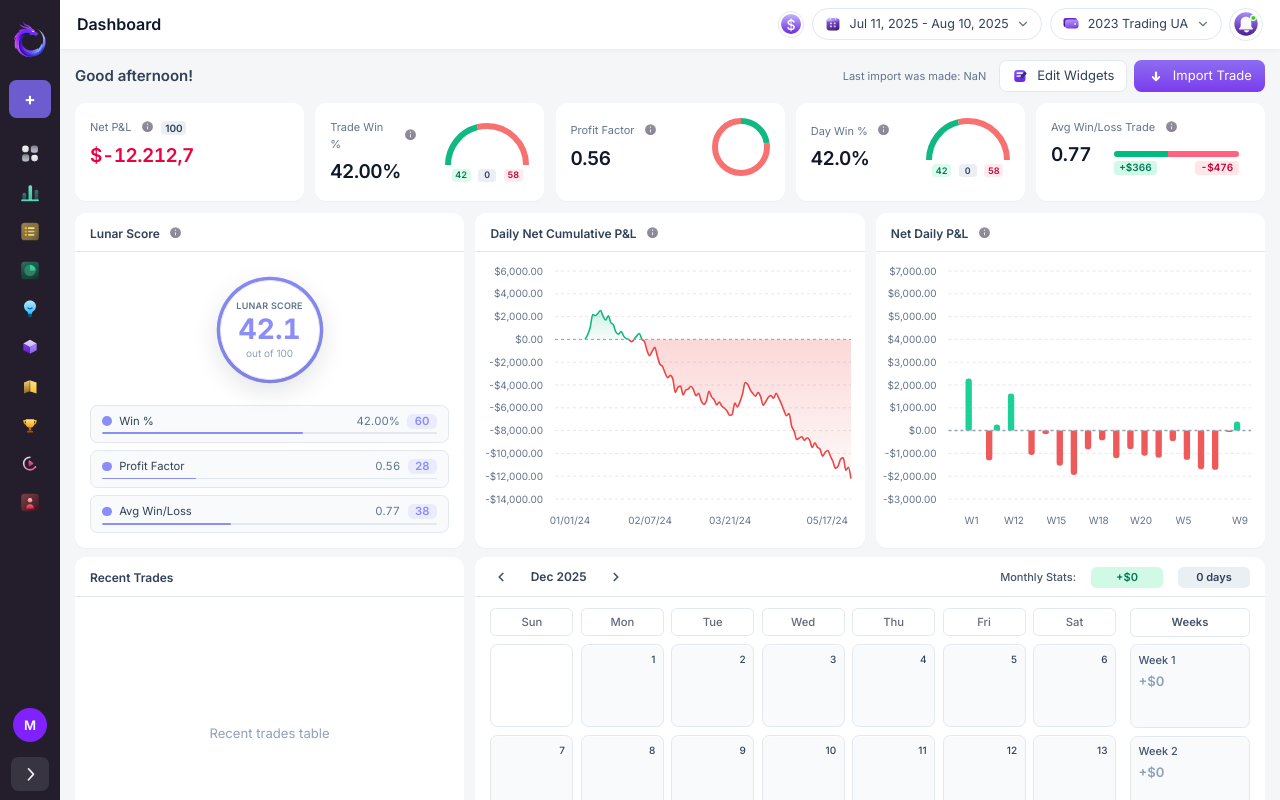
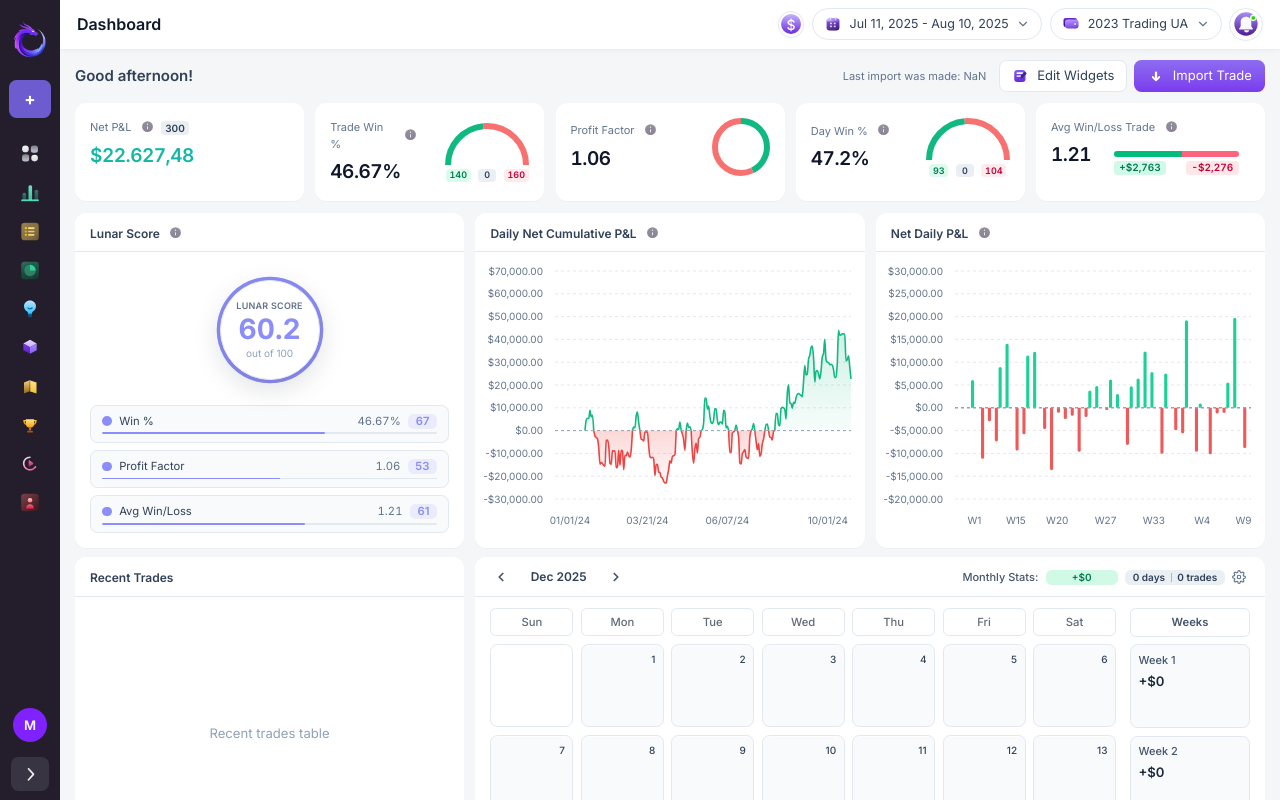
Before and after one commit to mertxofficial0/lunar-dashboard-v2, a React (Vite) app: page / in a window 1280 px wide. Built offline with nearby package versions, Linux system fonts and the light colour scheme.

Commit message:
feat: calendar settings, weekly percent & UI polish

```diff
--- a/src/components/v2/CalendarDayCell.tsx
+++ b/src/components/v2/CalendarDayCell.tsx
@@ -4,7 +4,15 @@ type Props = {
   pnlUsd?: number;
   trades?: number;
   disabled?: boolean;
+
+  showTradeCount?: boolean;
+  showDailyPercent?: boolean;
+
+  // 🔥 YENİ
+  dailyPercent?: number;
 };
+
+
 
 export default function CalendarDayCell({
   day,
@@ -12,7 +20,12 @@ export default function CalendarDayCell({
   pnlUsd,
   trades,
   disabled = false,
+  showTradeCount = true,
+  showDailyPercent = false,
+  dailyPercent,
 }: Props) {
+
+
   const styles = {
     /* 🔘 Trade olmayan gün */
     empty: `
@@ -23,18 +36,23 @@ export default function CalendarDayCell({
 
     /* 🟢 Pozitif gün */
     positive: `
-      bg-[#c8ffed]
+  bg-emerald-100
 border border-emerald-300
-      shadow-[0_2px_6px_rgba(16,185,129,0.25)]
+text-emerald-800
 
+  shadow-[0_1px_2px_rgba(0,0,0,0.04)]
 `,
+
 
     /* 🔴 Negatif gün */
     negative: `
-      bg-[#ffdfdf]
+  bg-rose-100
 border border-rose-300
-      shadow-[0_2px_6px_rgba(244,63,94,0.25)]
+text-rose-800
+
+  shadow-[0_1px_2px_rgba(0,0,0,0.04)]
 `,
+
 
     /* ⚪ Ay dışı */
     disabled: `
@@ -53,7 +71,9 @@ const hoverBorder = disabled
   ? "hover:border-emerald-400"
   : variant === "negative"
   ? "hover:border-rose-400"
-  : "hover:border-slate-300s";
+  : "hover:border-slate-300";
+
+
 
   return (
     <div
@@ -99,28 +119,59 @@ const hoverBorder = disabled
 
       {/* 📊 DATA */}
       {!disabled && variant !== "empty" && (
-        <div className="flex-1 flex flex-col items-center justify-center">
+  <div className="flex-1 relative">
+
+    {/* SAĞ ALT BLOK */}
+    <div className="absolute bottom-1.5 right-1.5 text-right space-y-[3px]">
+
+      {/* PNL */}
       <div
         className={`
-    text-sm
+          text-[13px]
           font-semibold
+          leading-tight
+          z-0
           ${
             variant === "positive"
-        ? "text-emerald-700"
+              ? "text-slate-900"
               : variant === "negative"
-        ? "text-rose-700"
-        : "text-slate-700"
+              ? "text-slate-900"
+              : "text-slate-800"
           }
         `}
       >
-  ${Math.round(pnlUsd ?? 0).toLocaleString()}
+        {pnlUsd! >= 0 ? "+" : "-"}${Math.abs(Math.round(pnlUsd!)).toLocaleString()}
       </div>
 
-          <div className="text-[10px] text-slate-600">
+      {/* TRADES */}
+      {showTradeCount && (
+  <div className="text-[10px] text-slate-600 leading-none">
     {trades} trades
+  </div>
+)}
+{showDailyPercent && dailyPercent !== undefined && (
+  <div
+    className={`
+      text-[10px]
+      font-medium
+      leading-none
+      ${
+        dailyPercent >= 0
+          ? "text-emerald-700"
+          : "text-rose-700"
+      }
+    `}
+  >
+    {dailyPercent >= 0 ? "+" : ""}
+    {dailyPercent.toFixed(2)}%
+  </div>
+)}
+
+
     </div>
   </div>
 )}
+
     </div>
   );
 }
--- a/src/components/v2/CalendarV2.tsx
+++ b/src/components/v2/CalendarV2.tsx
@@ -1,38 +1,59 @@
-
 import CalendarDayCell from "./CalendarDayCell";
 import { fakeTrades } from "../../lib/fakeTrades";
-const dailyMap = buildDailyMap(fakeTrades);
+
+/* ======================
+   TYPES
+====================== */
 
 type DaySummary = {
   pnlUsd: number;
   trades: number;
+  equityBefore?: number;
+  equityAfter?: number;
 };
+
+/* ======================
+   DAILY MAP
+====================== */
 
 function buildDailyMap(trades: typeof fakeTrades) {
   const map: Record<string, DaySummary> = {};
 
-  trades.forEach(t => {
-    // t.date zaten "YYYY-MM-DD"
+  trades.forEach((t) => {
     if (!map[t.date]) {
-      map[t.date] = { pnlUsd: 0, trades: 0 };
+      map[t.date] = {
+        pnlUsd: 0,
+        trades: 0,
+        equityBefore: t.account.equityBefore,
+        equityAfter: t.account.equityAfter,
+      };
     }
 
     map[t.date].pnlUsd += t.pnlUsd;
     map[t.date].trades += 1;
+
+    // gün içindeki son trade equityAfter
+    map[t.date].equityAfter = t.account.equityAfter;
   });
 
   return map;
 }
 
+const dailyMap = buildDailyMap(fakeTrades);
+
+/* ======================
+   COMPONENT
+====================== */
 
 export default function CalendarV2({
   currentDate,
+  showTradeCount,
+  showDailyPercent,
 }: {
   currentDate: Date;
+  showTradeCount: boolean;
+  showDailyPercent: boolean;
 }) {
-
-
-
   const year = currentDate.getFullYear();
   const month = currentDate.getMonth(); // 0–11
 
@@ -43,11 +64,9 @@ export default function CalendarV2({
 
   return (
     <div className="h-full w-full flex flex-col">
-
-
       {/* WEEKDAYS */}
       <div className="grid grid-cols-7 gap-2 mb-2">
-  {["Sun", "Mon", "Tue", "Wed", "Thu", "Fri", "Sat"].map(day => (
+        {["Sun", "Mon", "Tue", "Wed", "Thu", "Fri", "Sat"].map((day) => (
           <div
             key={day}
             className="
@@ -56,8 +75,7 @@ export default function CalendarV2({
               text-slate-800/70
               border
               rounded-md
-        border border-slate-200
-
+              border-slate-200
               px-2
               py-1.5
               text-center
@@ -69,52 +87,68 @@ export default function CalendarV2({
         ))}
       </div>
 
-
       {/* GRID */}
       <div className="grid grid-cols-7 gap-2 flex-1 auto-rows-fr">
-  {(() => {
-    const totalCells =
-      startWeekDay + daysInMonth <= 35 ? 35 : 42;
-
-    return Array.from({ length: totalCells }).map((_, i) => {
+        {Array.from({
+          length:
+            startWeekDay + daysInMonth <= 35 ? 35 : 42,
+        }).map((_, i) => {
           const dayNumber = i - startWeekDay + 1;
-
           const isOutsideMonth =
             dayNumber < 1 || dayNumber > daysInMonth;
 
           let variant: "empty" | "positive" | "negative" = "empty";
           let pnlUsd: number | undefined;
           let trades: number | undefined;
+          let dailyPercent: number | undefined;
 
           if (!isOutsideMonth) {
-  const dateKey = `${year}-${String(month + 1).padStart(2, "0")}-${String(dayNumber).padStart(2, "0")}`;
+            const dateKey = `${year}-${String(month + 1).padStart(
+              2,
+              "0"
+            )}-${String(dayNumber).padStart(2, "0")}`;
+
             const summary = dailyMap[dateKey];
 
             if (summary) {
               pnlUsd = summary.pnlUsd;
               trades = summary.trades;
-    variant = summary.pnlUsd >= 0 ? "positive" : "negative";
+              variant =
+                summary.pnlUsd >= 0
+                  ? "positive"
+                  : "negative";
+
+              if (
+                summary.equityBefore &&
+                summary.equityAfter &&
+                summary.equityBefore !== 0
+              ) {
+                dailyPercent =
+                  ((summary.equityAfter -
+                    summary.equityBefore) /
+                    summary.equityBefore) *
+                  100;
               }
             }
-
+          }
 
           return (
             <CalendarDayCell
               key={i}
-          day={isOutsideMonth ?  undefined: dayNumber}
+              day={
+                isOutsideMonth ? undefined : dayNumber
+              }
               variant={variant}
               pnlUsd={pnlUsd}
               trades={trades}
               disabled={isOutsideMonth}
+              showTradeCount={showTradeCount}
+              showDailyPercent={showDailyPercent}
+              dailyPercent={dailyPercent}
             />
           );
-    });
-  })()}
+        })}
       </div>
-
-
-
-
     </div>
   );
 }
--- a/src/components/v2/DashboardV2.tsx
+++ b/src/components/v2/DashboardV2.tsx
@@ -30,6 +30,10 @@ export default function DashboardV2() {
 });
 const selectedYear = calendarDate.getFullYear();
 const selectedMonth = calendarDate.getMonth(); // 0–11
+const [showWeekly, setShowWeekly] = useState(true);
+const [showCalendarSettings, setShowCalendarSettings] = useState(false);
+const [showTradeCount, setShowTradeCount] = useState(true);
+const [showDailyPercent, setShowDailyPercent] = useState(false);
 
 const monthlyTrades = fakeTrades.filter(t => {
   const d = new Date(t.date);
@@ -48,6 +52,8 @@ const monthlyPnL = monthlyTrades.reduce(
 const monthlyTradeDays = new Set(
   monthlyTrades.map(t => t.date)
 ).size;
+
+const monthlyTradeCount = monthlyTrades.length;
 
   const [showCumulative, setShowCumulative] = useState(false);
   const [showNetPnL, setShowNetPnL] = useState(false);
@@ -369,7 +375,7 @@ positive={dashboardStats.netPnL >= 0}
       </div>
 
       {/* SAĞ TARAF – MONTHLY SUMMARY */}
-<div className="flex items-center gap-4 text-[11px]">
+<div className="flex items-center gap-2 text-[11px]">
 
   {/* Label */}
   <span className="text-slate-600 font-medium">
@@ -380,9 +386,9 @@ positive={dashboardStats.netPnL >= 0}
   <span
     className={`
       inline-flex items-center justify-center
-      px-2.5 py-0.5
+      px-1 py-0
       rounded-md
-      text-[11px] font-semibold
+      text-[10px] font-semibold
       min-w-[72px]
       ${
         monthlyPnL >= 0
@@ -399,16 +405,96 @@ positive={dashboardStats.netPnL >= 0}
   <span
   className="
     inline-flex items-center justify-center
-      px-0 py-0.5
+    px-2 py-0
     rounded-md
-      text-[11px] font-semibold
-      min-w-[72px]
+    text-[10px] font-semibold
     bg-slate-200/70
     text-slate-700
+    gap-1
   "
 >
   {monthlyTradeDays} days
+  {/* DİKEY ÇİZGİ */}
+  <span className="mx-0.5 h-2.5 w-px bg-slate-400/70" />
+  {monthlyTradeCount} trades
 </span>
+<button
+  onClick={() => setShowCalendarSettings(v => !v)}
+  className="
+    -ml-1
+    p-1
+    rounded-md
+    text-slate-500
+
+    cursor-pointer
+    hover:text-slate-900
+    hover:bg-violet-100
+
+
+    transition
+    duration-150
+    relative
+  "
+
+>
+
+  <SettingsIcon />
+
+  {showCalendarSettings && (
+    <div className="
+  absolute
+  top-full
+  right-0
+  mt-2
+  w-[200px]
+  bg-white
+  border
+  border-slate-200
+  rounded-lg
+  shadow-lg
+  p-3
+  z-50
+  space-y-3
+">
+  {/* WEEKLY TOGGLE */}
+  <label className="flex items-center gap-2 text-xs text-slate-700 cursor-pointer">
+    <input
+  type="checkbox"
+  checked={showWeekly}
+  onChange={() => setShowWeekly(v => !v)}
+  className="accent-violet-600 cursor-pointer"
+/>
+
+    Show weekly summary
+  </label>
+
+  {/* TRADE COUNT TOGGLE */}
+  <label className="flex items-center gap-2 text-xs text-slate-700 cursor-pointer">
+    <input
+      type="checkbox"
+      checked={showTradeCount}
+      onChange={() => setShowTradeCount(v => !v)}
+      className="accent-violet-600 cursor-pointer"
+    />
+    Show trade count
+  </label>
+  {/* DAILY % TOGGLE */}
+<label className="flex items-center gap-2 text-xs text-slate-700 cursor-pointer">
+  <input
+    type="checkbox"
+    checked={showDailyPercent}
+    onChange={() => setShowDailyPercent(v => !v)}
+    className="accent-violet-600 cursor-pointer"
+  />
+  Show daily % change
+</label>
+
+</div>
+
+  )}
+</button>
+
+
 
 </div>
 
@@ -420,17 +506,37 @@ positive={dashboardStats.netPnL >= 0}
   height="h-[485px]"
 
 >
-  <div className="grid grid-cols-[1fr_120px] gap-[14px] h-full w-full">
+  <div
+  className={`grid h-full w-full gap-[14px] ${
+    showWeekly
+      ? "grid-cols-[1fr_120px]"
+      : "grid-cols-1"
+  }`}
+>
+
   {/* SOL: CALENDAR */}
-  <CalendarV2 currentDate={calendarDate} />
+  <CalendarV2
+  currentDate={calendarDate}
+  showTradeCount={showTradeCount}
+  showDailyPercent={showDailyPercent}
+/>
+
+
 
   {/* SAĞ: WEEKLY PNL */}
+  {showWeekly && (
   <WeeklyPnLColumn
   trades={monthlyTrades}
   year={selectedYear}
   month={selectedMonth}
   totalRows={totalCells / 7}
+  showTradeCount={showTradeCount}
+  showDailyPercent={showDailyPercent}
 />
+
+)}
+
+
 
 </div>
 
@@ -525,6 +631,23 @@ function ArrowLeft() {
     </svg>
   );
 }
+function SettingsIcon() {
+  return (
+    <svg
+      width="14"
+      height="14"
+      viewBox="0 0 24 24"
+      fill="none"
+      stroke="currentColor"
+      strokeWidth="2"
+      strokeLinecap="round"
+      strokeLinejoin="round"
+    >
+      <circle cx="12" cy="12" r="3" />
+      <path d="M19.4 15a1.65 1.65 0 0 0 .33 1.82l.06.06a2 2 0 0 1-2.83 2.83l-.06-.06a1.65 1.65 0 0 0-1.82-.33 1.65 1.65 0 0 0-1 1.51V21a2 2 0 0 1-4 0v-.09a1.65 1.65 0 0 0-1-1.51 1.65 1.65 0 0 0-1.82.33l-.06.06a2 2 0 1 1-2.83-2.83l.06-.06a1.65 1.65 0 0 0 .33-1.82 1.65 1.65 0 0 0-1.51-1H3a2 2 0 0 1 0-4h.09a1.65 1.65 0 0 0 1.51-1 1.65 1.65 0 0 0-.33-1.82l-.06-.06a2 2 0 1 1 2.83-2.83l.06.06a1.65 1.65 0 0 0 1.82.33H9a1.65 1.65 0 0 0 1-1.51V3a2 2 0 0 1 4 0v.09a1.65 1.65 0 0 0 1 1.51h.09a1.65 1.65 0 0 0 1.82-.33l.06-.06a2 2 0 1 1 2.83 2.83l-.06.06a1.65 1.65 0 0 0-.33 1.82V9c0 .66.39 1.26 1 1.51H21a2 2 0 0 1 0 4h-.09a1.65 1.65 0 0 0-1.51 1z" />
+    </svg>
+  );
+}
 
 function ArrowRight() {
   return (
@@ -541,4 +664,5 @@ function ArrowRight() {
       <path d="M9 18l6-6-6-6" />
     </svg>
   );
+
 }
--- a/src/components/v2/WeeklyPnLColumn.tsx
+++ b/src/components/v2/WeeklyPnLColumn.tsx
@@ -1,25 +1,50 @@
+type WeekBucket = {
+  label: string;
+  from: number;
+  to: number;
+  pnl: number;
+  trades: number;
+  equityBefore?: number;
+  equityAfter?: number;
+};
+
 type Trade = {
   date: string;
   pnlUsd: number;
+  account: {
+    equityBefore: number;
+    equityAfter: number;
   };
+};
+
 
 type Props = {
   trades: Trade[];
   year: number;
-  month: number; // 0–11
-  totalRows: number; // 5 veya 6 (calendar ile aynı)
+  month: number;
+  totalRows: number;
+  showTradeCount: boolean;
+
+  // 🔥 YENİ
+  showDailyPercent: boolean;
 };
+
+
 
 export default function WeeklyPnLColumn({
   trades,
   year,
   month,
   totalRows,
+  showTradeCount,
+  showDailyPercent,
 }: Props) {
+
+
   /* =========================
      WEEK BUCKETS
   ========================= */
-  const weeks = [
+  const weeks: WeekBucket[] = [
   { label: "Week 1", from: 1, to: 7, pnl: 0, trades: 0 },
   { label: "Week 2", from: 8, to: 14, pnl: 0, trades: 0 },
   { label: "Week 3", from: 15, to: 21, pnl: 0, trades: 0 },
@@ -27,6 +52,8 @@ export default function WeeklyPnLColumn({
   { label: "Week 5", from: 29, to: 31, pnl: 0, trades: 0 },
   { label: "Week 6", from: 32, to: 38, pnl: 0, trades: 0 },
 ];
+
+
 
 
   /* =========================
@@ -39,12 +66,35 @@ export default function WeeklyPnLColumn({
 
   const day = d.getDate();
   const week = weeks.find((w) => day >= w.from && day <= w.to);
+  if (!week) return;
 
-    if (week) {
   week.pnl += t.pnlUsd;
   week.trades += 1;
+
+  // 🔥 HAFTA BAŞI EQUITY (ilk trade)
+  if (week.equityBefore === undefined) {
+    week.equityBefore = t.account.equityBefore;
   }
+
+  // 🔥 HAFTA SONU EQUITY (son trade overwrite)
+  week.equityAfter = t.account.equityAfter;
 });
+
+const getWeeklyPercent = (w: WeekBucket) => {
+
+  if (
+    w.equityBefore === undefined ||
+    w.equityAfter === undefined ||
+    w.equityBefore === 0
+  ) {
+    return undefined;
+  }
+
+  return (
+    ((w.equityAfter - w.equityBefore) / w.equityBefore) *
+    100
+  );
+};
 
   /* =========================
      STYLES (DAY CELL İLE AYNI)
@@ -52,34 +102,35 @@ export default function WeeklyPnLColumn({
   const getWeekStyle = (pnl: number) => {
   if (pnl > 0) {
     return `
-        bg-[#c8ffed]
+      bg-emerald-100
       border border-emerald-300
-        shadow-[0_2px_6px_rgba(16,185,129,0.25)]
-        text-emerald-700
+      text-slate-800
+      shadow-[0_1px_1px_rgba(0,0,0,0.04)]
     `;
   }
 
-
   if (pnl < 0) {
     return `
-        bg-[#ffdfdf]
+      bg-rose-100
       border border-rose-300
-        shadow-[0_2px_6px_rgba(244,63,94,0.25)]
-        text-rose-700
+      text-slate-800
+      shadow-[0_1px_1px_rgba(0,0,0,0.04)]
     `;
   }
 
   return `
-      bg-[#f8fafc]
+    bg-slate-50
     border border-slate-200
-      shadow-[inset_0_1px_0_rgba(255,255,255,0.6)]
+    text-slate-800
   `;
 };
+
 const getHoverBorder = (pnl: number) => {
   if (pnl > 0) return "hover:border-emerald-400";
   if (pnl < 0) return "hover:border-rose-400";
   return "hover:border-slate-300";
 };
+
   /* =========================
      RENDER
   ========================= */
@@ -128,11 +179,39 @@ const getHoverBorder = (pnl: number) => {
             </div>
 
             {/* TRADE BADGE */}
-            {w.trades > 0 && (
-  <span className="text-[9px] font-medium text-slate-600">
+            {(showTradeCount || showDailyPercent) && (
+  <div className="flex items-center gap-2 text-[9px] font-medium">
+
+    {/* TRADE COUNT */}
+    {showTradeCount && w.trades > 0 && (
+      <span className="text-slate-600">
         {w.trades} trades
       </span>
     )}
+
+    {/* WEEKLY % */}
+    {showDailyPercent && (() => {
+      const weeklyPercent = getWeeklyPercent(w);
+      if (weeklyPercent === undefined) return null;
+
+      return (
+        <span
+          className={
+            weeklyPercent >= 0
+              ? "text-emerald-700"
+              : "text-rose-700"
+          }
+        >
+          {weeklyPercent >= 0 ? "+" : ""}
+          {weeklyPercent.toFixed(2)}%
+        </span>
+      );
+    })()}
+
+  </div>
+)}
+
+
 
 
 
--- a/src/lib/fakeTradeGenerator.ts
+++ b/src/lib/fakeTradeGenerator.ts
@@ -43,7 +43,7 @@ const SYMBOLS = {
   },
   EURUSD: {
     basePrice: 1.08,
-    pointValue: 10,
+    pointValue: 100,
     commissionPerLot: -7,
   },
 };
@@ -55,16 +55,22 @@ const SYMBOLS = {
 export function generateFakeTrades(config: {
   startDate: string;
   endDate: string;
+
   winRate?: number;
-  totalTrades?: number;   // 🔥 YENİ
-  riskUsd?: number;       // 🔥 YENİ
+  totalTrades?: number;
+  riskUsd?: number;
+
+  initialEquity?: number; // 🔥 YENİ
 }): FakeTrade[] {
   const {
     startDate,
     endDate,
-    winRate = 0.20,
-    totalTrades= 100,
-    riskUsd = 50,          // default eski gibi
+
+    winRate = 0.2,
+    totalTrades = 100,
+    riskUsd = 50,
+
+    initialEquity = 50000,
   } = config;
 
   const start = new Date(startDate);
@@ -73,19 +79,22 @@ export function generateFakeTrades(config: {
   const trades: FakeTrade[] = [];
   let ticket = 10000001;
 
+  // 🔥 ACCOUNT STATE
+  let equity = initialEquity;
+
   for (
     let d = new Date(start);
     d <= end;
     d.setDate(d.getDate() + 1)
   ) {
     if (isWeekend(d)) continue;
-    if (totalTrades && trades.length >= totalTrades) break;
+    if (trades.length >= totalTrades) break;
 
-    // 🔥 ARTIK HER GÜN EN AZ 1 TRADE
-    const tradesToday = randomInt(1, 2);
+    // Her gün 1–2 trade
+    const tradesToday = randomInt(1, 3);
 
     for (let i = 0; i < tradesToday; i++) {
-      if (totalTrades && trades.length >= totalTrades) break;
+      if (trades.length >= totalTrades) break;
 
       const symbolKeys = Object.keys(SYMBOLS);
       const symbol =
@@ -113,16 +122,22 @@ export function generateFakeTrades(config: {
       const closePrice =
         openPrice + priceMove;
 
-      const pnlUsd =
+      const grossPnL =
         priceMove * settings.pointValue * lot;
 
       const commission =
         settings.commissionPerLot * lot;
 
       const netPnL =
-        pnlUsd + commission;
+        grossPnL + commission;
 
       const tradeRiskUsd = Math.abs(riskUsd * lot);
+
+      // 🔥 EQUITY SNAPSHOT
+      const equityBefore = equity;
+      const equityAfter = equityBefore + netPnL;
+
+      equity = equityAfter;
 
       trades.push({
         id: `MT-${ticket++}`,
@@ -134,18 +149,22 @@ export function generateFakeTrades(config: {
         entry: Number(openPrice.toFixed(2)),
         exit: Number(closePrice.toFixed(2)),
 
-        // 🔥 ARTIK DIŞARIDAN AYARLANABİLİR
         riskUsd: tradeRiskUsd,
         pnlUsd: Number(netPnL.toFixed(2)),
-        pnlR: netPnL / tradeRiskUsd,
+        pnlR: Number((netPnL / tradeRiskUsd).toFixed(2)),
 
-        feeUsd: commission,
+        feeUsd: Number(commission.toFixed(2)),
         result:
           netPnL > 0
             ? "win"
             : netPnL < 0
             ? "loss"
             : "breakeven",
+
+        account: {
+          equityBefore: Number(equityBefore.toFixed(2)),
+          equityAfter: Number(equityAfter.toFixed(2)),
+        },
 
         raw: {
           ticket,
@@ -163,7 +182,7 @@ export function generateFakeTrades(config: {
           swap: 0,
           comment: "EA simulated trade",
         },
-      } as FakeTrade & any);
+      });
     }
   }
 
--- a/src/lib/fakeTrades.ts
+++ b/src/lib/fakeTrades.ts
@@ -15,6 +15,12 @@ export type FakeTrade = {
 
   feeUsd: number;
   result: "win" | "loss" | "breakeven";
+
+  // 🔥 ACCOUNT SNAPSHOT (KURUMSAL JOURNAL)
+  account: {
+    equityBefore: number;
+    equityAfter: number;
+  };
 
   // 🔥 MT RAW DATA
   raw: {
@@ -34,8 +40,15 @@ export type FakeTrade = {
   };
 };
 
-export const fakeTrades = generateFakeTrades({
+export const fakeTrades: FakeTrade[] = generateFakeTrades({
   startDate: "2024-01-01",
   endDate: "2025-12-30",
+
   winRate: 0.33,
+  totalTrades: 300,
+
+  riskUsd: 50,
+
+  // 🔥 BAŞLANGIÇ ACCOUNT SIZE
+  initialEquity: 50000,
 });
```
Lines whose indentation alone changed are shown as unchanged.
